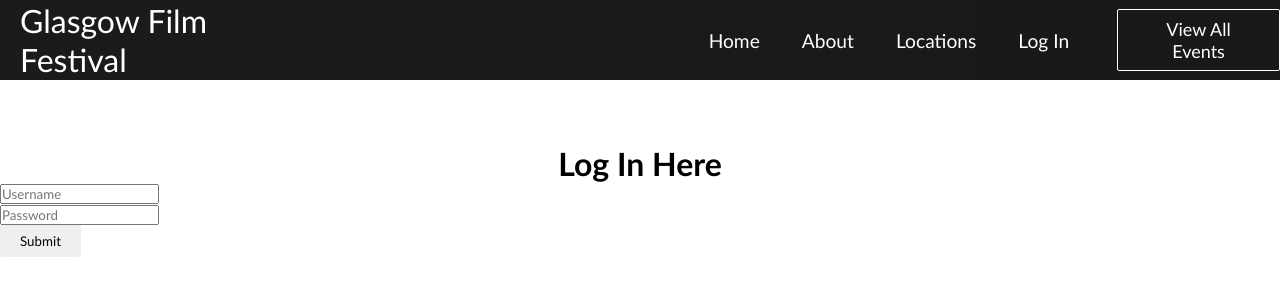
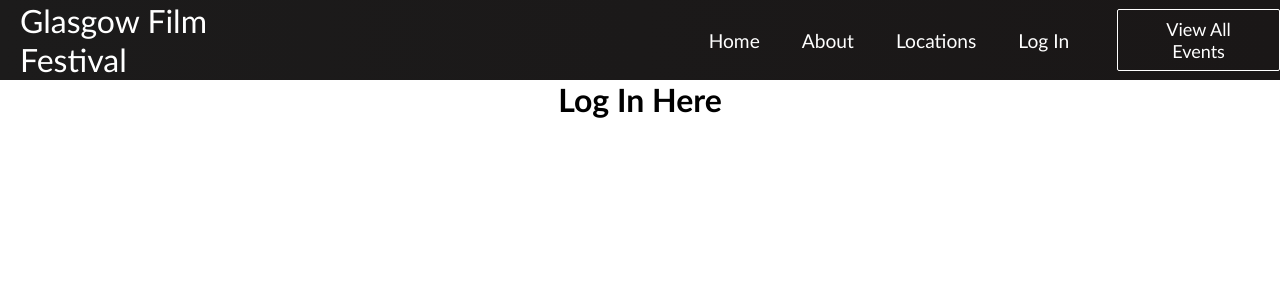
Before and after one commit to ionasloan/projectIT, a React (Create React App) app in the folder project/: page /login in a window 1280 px wide. Shown: the top 300 px of the page. Built offline with nearby package versions, Linux system fonts and the light colour scheme.

Commit message:
modified:   project/src/components/pages/login.js

```diff
--- a/project/src/components/pages/login.js
+++ b/project/src/components/pages/login.js
@@ -1,89 +1,8 @@
 import React from 'react';
 import '../../App.css';
 
-class Login extends React.Component {
-
-  constructor(props) {
-    super(props);
-    this.state = {
-      userName: "",
-      password: ""
-    };
-  }
-
-  changeInputValue(e) {
-    this.setState({
-      [e.target.name]: e.target.value
-    });
-  }
-
-  validationForm() {
-    let returnData = {
-      error : false,
-      msg: ''
-    }
-    const {password} = this.state
-    //Check password
-    if(password.length < 8) {
-      returnData = {
-        error: true,
-        msg: 'Password must be more than 8 characters'
-      }
-    }
-    return returnData;
-  }
-
-  submitForm(e) {
-    e.preventDefault();
-    const validation = this.validationForm()
-    var username = e.target.elements.username.value;
-    var password = e.target.elements.password.value;
-    if (validation.error) {
-      alert(validation.msg)
-    }else if(username === 'iona.sloan@gmail.com' && password === 'password') {
-      window.location = "/";
-    }else {
-      alert("Wrong password or username");
-    }
-  }
-
-  render() {
-    return (
-      <div className="container" style={{ paddingTop: "5%" }}>
-
-      <h1 className='login'>Log In Here</h1>
-        <form
-          onSubmit={e => {
-            this.submitForm(e);
-          }}
-        >
-          <div className="form-group">
-            <input
-              type="text"
-              className="form-control"
-              name="username"
-              placeholder="Username"
-              onChange={e => this.changeInputValue(e)}
-            />
-          </div>
-          <div className="form-group">
-            <input
-              type="password"
-              className="form-control"
-              name="password"
-              placeholder="Password"
-              onChange={e => this.changeInputValue(e)}
-
-            />
-          </div>
-          <button value="submit" className="btn btn-primary" onClick={this.postDetails}>
-            Submit
-          </button>
-        </form>
-      </div>
-
-    );
-  }
+export default function Login () {
+  return (
+   <h1 className='login'>Log In Here</h1>
+  )
 }
-
-export default Login;
```
